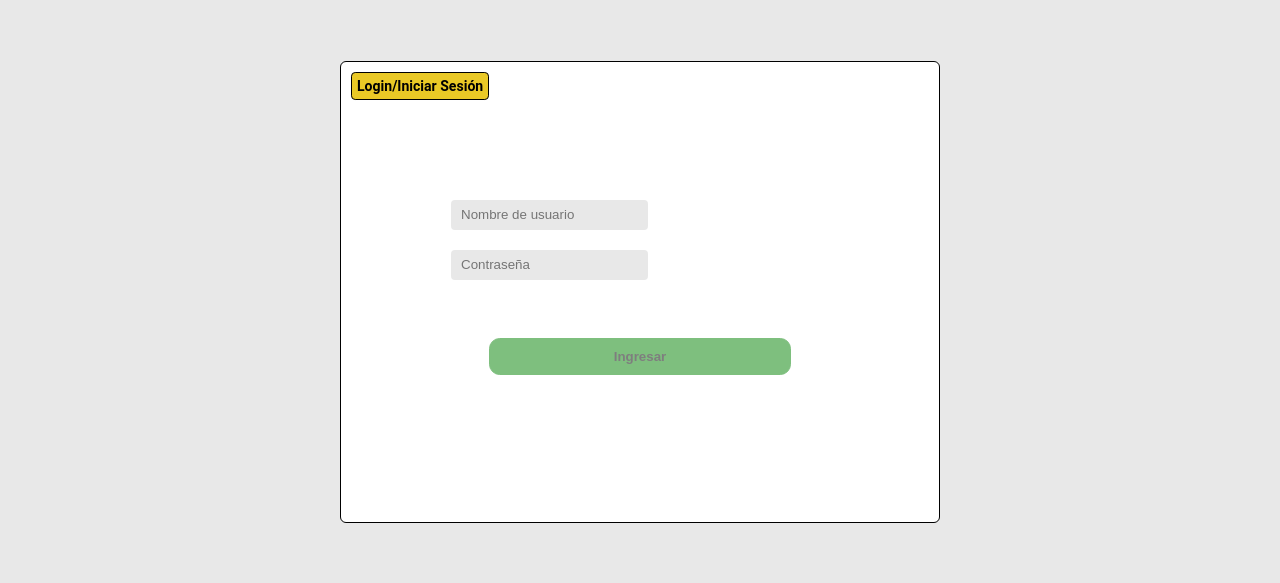
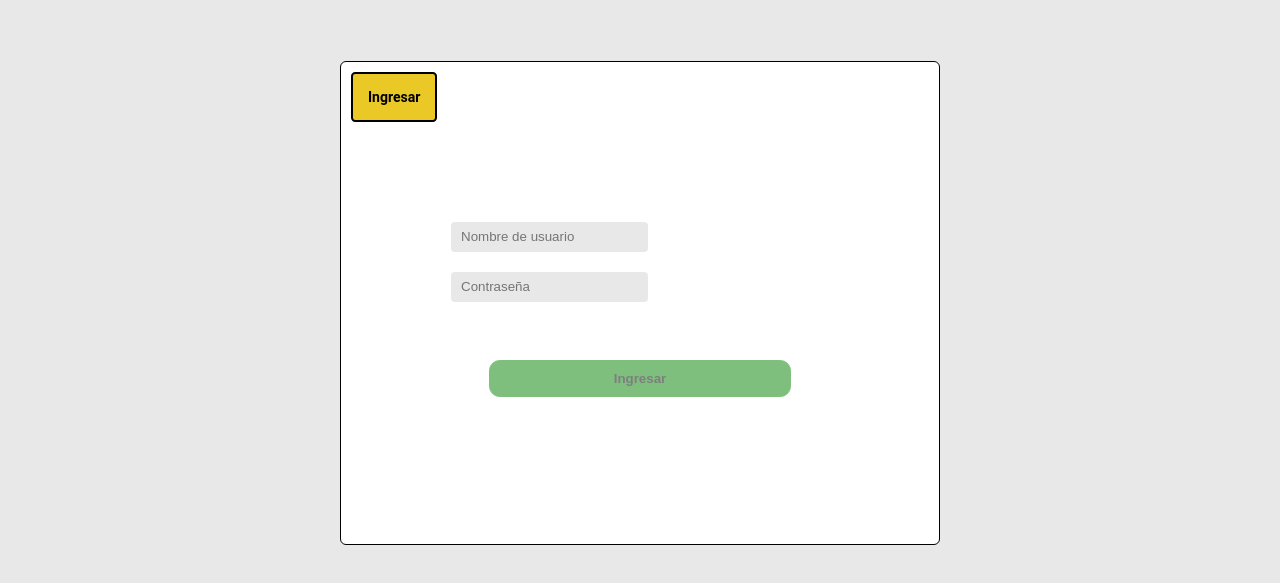
Before and after one commit to moitejada/mercadoliebrediegoiacub, a website: page views/login.html in a window 1280 px wide. Shown: the part 103-686 px from the top of the page. Drawn offline with Linux system fonts and the light colour scheme.

Commit message:
Detalles Login

```diff
--- a/public/css/login.css
+++ b/public/css/login.css
@@ -25,8 +25,8 @@ h3 {
     background-color: #EAC926;
     display: inline-block;
     border-radius: 0.3em;
-    padding: 5px;
-    border: solid black 1px;
+    padding: 15px;
+    border: solid black 2px;
 }
 
 .contenedor-formulario {
--- a/views/login.html
+++ b/views/login.html
@@ -19,7 +19,7 @@
 <!-- Centro -->
   <main>
 <div class="contenedor-formulario">
-  <h3>Login/Iniciar Sesión</h3>
+  <h3>Ingresar</h3>
 <form action="/login" method="get" class="form-group">
 <div class="subname">
 <label for="nombre-usuario"></label>
```
